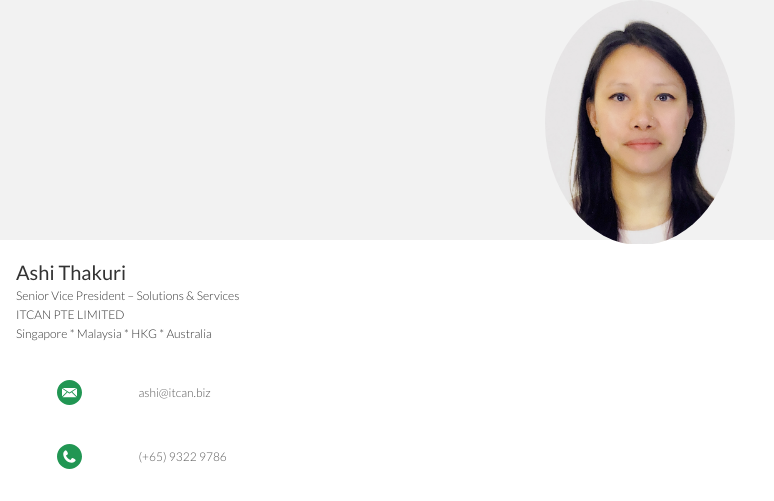
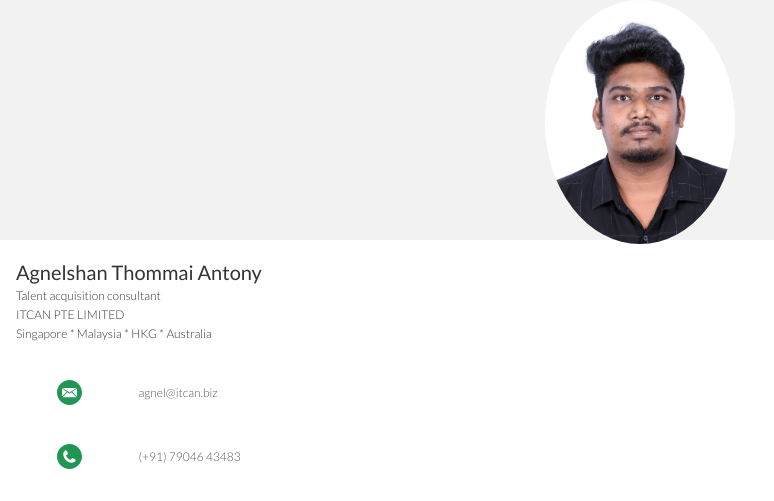
Before and after one commit to ITCANNAMECARD/Agnelshan-Thommai-Antony, a plain HTML site: page index.html in a window 1280 px wide. Shown: the top 501 px of the page, 0-774 px from the left. Drawn offline with Linux system fonts and the light colour scheme; a web font is replaced by a local one.

Commit message:
Update index.html

```diff
--- a/index.html
+++ b/index.html
@@ -14,7 +14,7 @@
 			<div class="row">
 				<div class="col"></div>
 				<div class="col is-5">
-					<img class="profile-pic" src="WeChat Image_20201210151257.jpg" alt="Profile Picture">
+					<img class="profile-pic" src="Agnelshan.jpeg" alt="Profile Picture">
 				</div>
 				<div class="col"></div>
 			</div>
@@ -25,8 +25,8 @@
 		<div class="container">
 			<div class="row name-title-company">
 				<div class="col is-6">
-					<p class="text-name">Ashi Thakuri</p>
-					<p class="text-title-company">Senior Vice President – Solutions & Services</p>
+					<p class="text-name">Agnelshan Thommai Antony</p>
+					<p class="text-title-company">Talent acquisition consultant</p>
 					<p class="text-title-company">ITCAN PTE LIMITED</p>
 					<p class="text-title-company">Singapore	*	Malaysia	*	HKG	*	Australia
 				</div>
@@ -38,14 +38,14 @@
 	</section>
 
 	<section class="bg-color-white secondary-info">
-		<a href="mailto:ashi@itcan.biz">
+		<a href="mailto:agnel@itcan.biz">
 			<div class="container">
 				<div class="row detail">
 					<div class="col">
 						<img src="assets/icon-email.svg" alt="Email Icon"">
 					</div>
 					<div class="col is-8">
-						<p class="text-detail">ashi@itcan.biz</p>
+						<p class="text-detail">agnel@itcan.biz</p>
 					</div>
 					<div class="col">
 						<img src="assets/right-arrow.svg" alt="Right Arrow" height="50%" width="40%">
@@ -56,14 +56,14 @@
 	</section>
 
 	<section class="bg-color-white secondary-info">
-		<a href="tel:+6593229786">
+		<a href="tel:+917904643483">
 			<div class="container">
 				<div class="row detail">
 					<div class="col">
 						<img src="assets/icon-phone.svg" alt="Phone Icon"">
 					</div>
 					<div class="col is-8">
-						<p class="text-detail">(+65) 9322 9786</p>
+						<p class="text-detail">(+91) 79046 43483</p>
 					</div>
 					<div class="col">
 						<img src="assets/right-arrow.svg" alt="Right Arrow" height="50%" width="40%">
```
